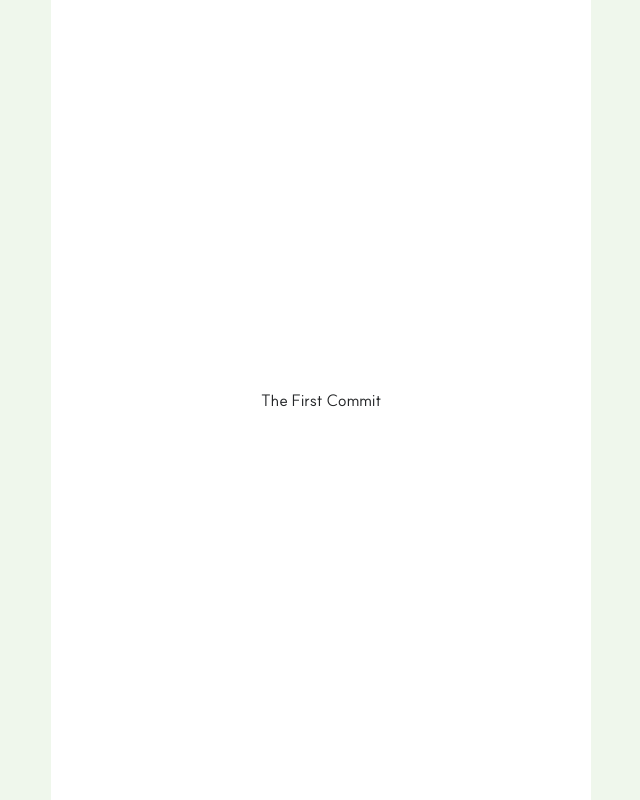
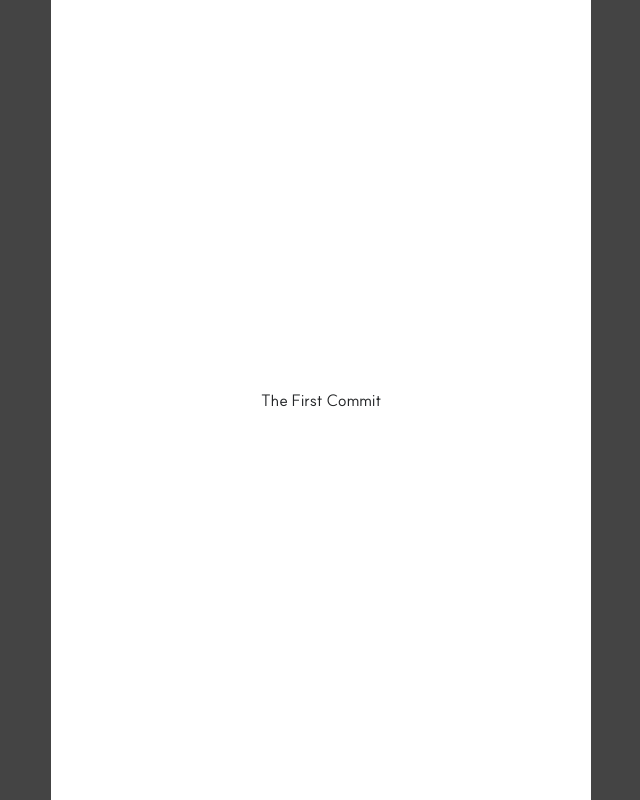
Before and after one commit to TheFirstCommit/frontend, a React (Vite) app: page / in a window 1280 px wide. Shown: the whole page, without its empty margins (319-959 px from the left). Built offline with nearby package versions, Linux system fonts and the light colour scheme.

Commit message:
fix: 레이아웃 배경 수정정

```diff
--- a/src/app/layouts/RootLayout.tsx
+++ b/src/app/layouts/RootLayout.tsx
@@ -2,7 +2,7 @@
 
 export default function RootLayout() {
   return (
-    <div className="min-h-dvh bg-background2">
+    <div className="min-h-dvh bg-[#444444]">
       {/* 데스크탑에서는 중앙 정렬된 모바일 크기, 모바일에서는 전체 너비 */}
       <div className="mx-auto max-w-sm min-h-dvh bg-background">
         <Outlet />
```
